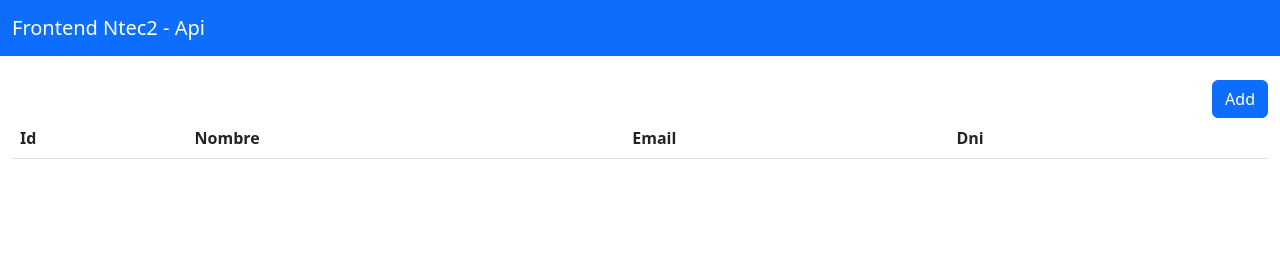
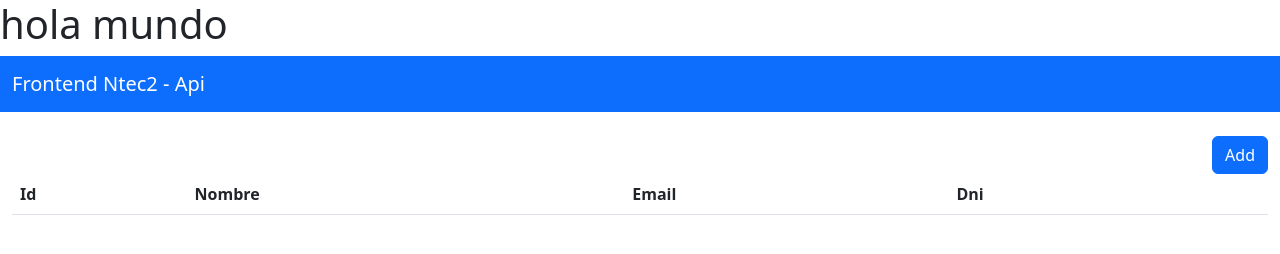
Before and after one commit to pablitox/FECEA, a plain HTML site: page Ntec2.Api.Frontend/index.html in a window 1280 px wide. Drawn offline with nearby package versions, Linux system fonts and the light colour scheme; no server answers.

Commit message:
Hola Pablo te modifique el codigo jejejeje

```diff
--- a/Ntec2.Api.Frontend/index.html
+++ b/Ntec2.Api.Frontend/index.html
@@ -12,7 +12,7 @@
 </head>
 <body>
 
-    <nav class="navbar navbar-expand-lg navbar-dark bg-primary">
+    <h1>hola mundo</h1><nav class="navbar navbar-expand-lg navbar-dark bg-primary">
         <div class="container-fluid">
           <a class="navbar-brand" href="#">Frontend Ntec2 - Api</a>
         </div>
```
